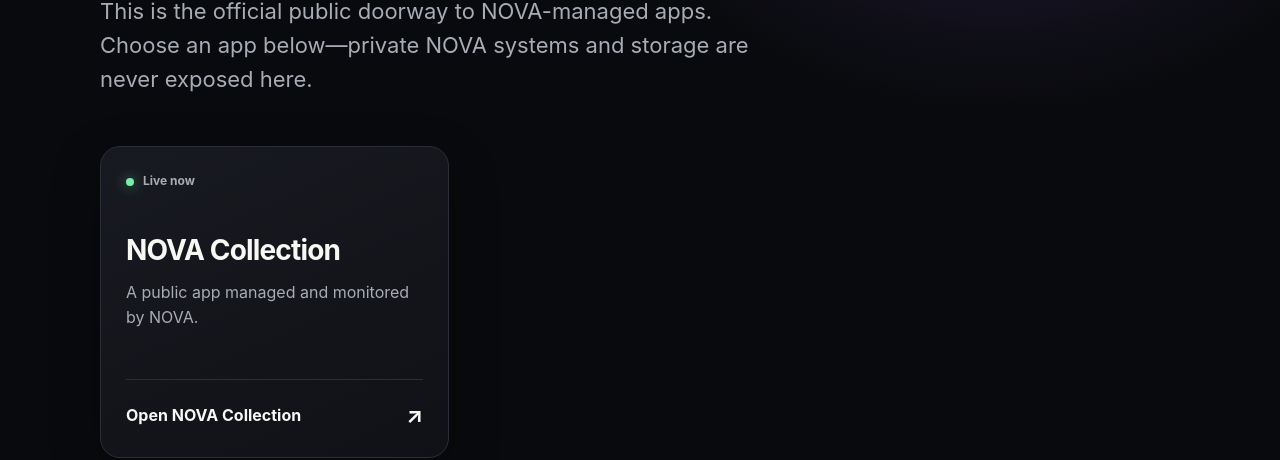
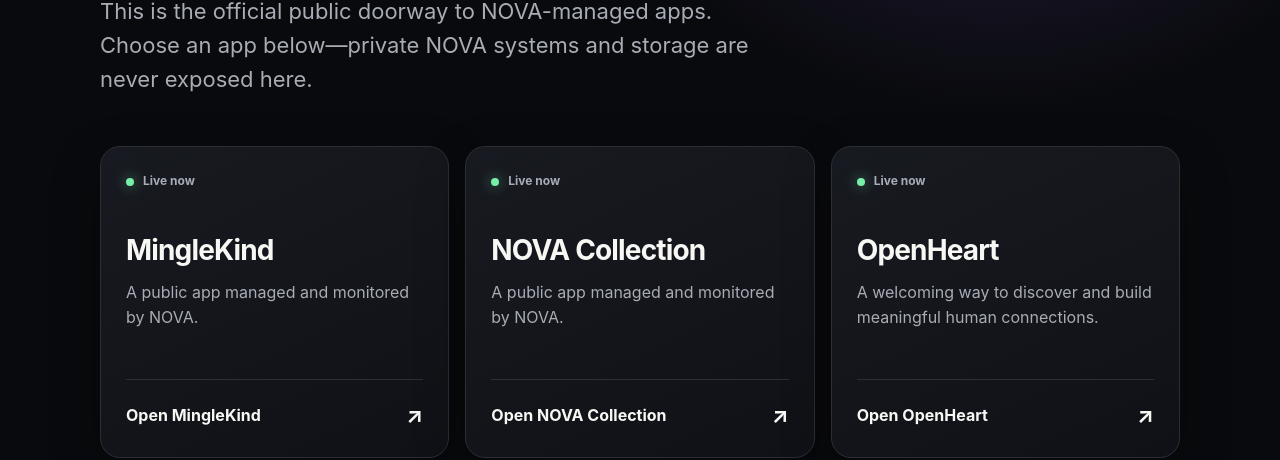
Before and after one commit to legitpdfufile-wq/nova-web, a plain HTML site: page index.html in a window 1280 px wide. Shown: the part 361-821 px from the top of the page. Drawn offline with Linux system fonts and the light colour scheme.

Commit message:
NOVA: refresh public app links

```diff
--- a/index.html
+++ b/index.html
@@ -8,7 +8,7 @@
 <meta property="og:type" content="website"><meta property="og:url" content="https://legitpdfufile-wq.github.io/nova-web/">
 <meta property="og:image" content="https://legitpdfufile-wq.github.io/nova-web/assets/nova-share-card-1200x628.png"><meta property="og:image:width" content="1200"><meta property="og:image:height" content="628"><meta property="og:image:alt" content="NOVA Public Apps — Johnny Law, MingleKind and OpenHeart">
 <meta name="twitter:card" content="summary_large_image"><meta name="twitter:title" content="NOVA Public Apps"><meta name="twitter:description" content="Open Johnny Law, MingleKind and OpenHeart."><meta name="twitter:image" content="https://legitpdfufile-wq.github.io/nova-web/assets/nova-share-card-1200x628.png">
-<script type="application/ld+json">{"@context": "https://schema.org", "@type": "ItemList", "name": "NOVA Public Apps", "itemListElement": [{"@type": "ListItem", "position": 1, "name": "NOVA Collection", "url": "https://nova-collection.mik-luvin-1308.chatgpt.site/builds/"}]}</script>
+<script type="application/ld+json">{"@context": "https://schema.org", "@type": "ItemList", "name": "NOVA Public Apps", "itemListElement": [{"@type": "ListItem", "position": 1, "name": "MingleKind", "url": "https://compiler-ready-coordination-acids.trycloudflare.com"}, {"@type": "ListItem", "position": 2, "name": "NOVA Collection", "url": "https://nova-collection.mik-luvin-1308.chatgpt.site/builds/"}, {"@type": "ListItem", "position": 3, "name": "OpenHeart", "url": "https://frames-tale-prayer-until.trycloudflare.com"}]}</script>
 <style>
 :root{--ink:#f7f7f4;--muted:#a8acb5;--panel:#14161b;--line:#2b2e36;--green:#78efa9;--amber:#ffd17a}
 *{box-sizing:border-box}body{margin:0;min-height:100vh;background:radial-gradient(circle at 78% 0,#302753 0,transparent 34%),#090a0d;color:var(--ink);font:16px/1.55 Inter,Segoe UI,system-ui,sans-serif}
@@ -23,6 +23,12 @@ h2{font-size:28px;letter-spacing:-.03em;margin:38px 0 8px}.card p{color:var(--mu
 </style></head><body><main class="shell"><div class="brand"><div class="mark">N</div>NOVA public web</div>
 <header><h1>Useful apps.<br>Kept live by NOVA.</h1><p>This is the official public doorway to NOVA-managed apps. Choose an app below—private NOVA systems and storage are never exposed here.</p></header>
 <section class="grid" aria-label="Public apps"><article class="card"><div class="status live"><span></span>Live now</div>
+            <h2>MingleKind</h2><p>A public app managed and monitored by NOVA.</p>
+            <a class="open" href="https://compiler-ready-coordination-acids.trycloudflare.com" rel="noopener noreferrer">Open MingleKind<b aria-hidden="true">↗</b></a></article>
+<article class="card"><div class="status live"><span></span>Live now</div>
             <h2>NOVA Collection</h2><p>A public app managed and monitored by NOVA.</p>
-            <a class="open" href="https://nova-collection.mik-luvin-1308.chatgpt.site/builds/" rel="noopener noreferrer">Open NOVA Collection<b aria-hidden="true">↗</b></a></article></section>
+            <a class="open" href="https://nova-collection.mik-luvin-1308.chatgpt.site/builds/" rel="noopener noreferrer">Open NOVA Collection<b aria-hidden="true">↗</b></a></article>
+<article class="card"><div class="status live"><span></span>Live now</div>
+            <h2>OpenHeart</h2><p>A welcoming way to discover and build meaningful human connections.</p>
+            <a class="open" href="https://frames-tale-prayer-until.trycloudflare.com" rel="noopener noreferrer">Open OpenHeart<b aria-hidden="true">↗</b></a></article></section>
 <footer><span><strong>NOVA</strong> monitors approved public links and repairs them when needed.</span><span>Public apps only · No private storage access</span></footer></main></body></html>
```
